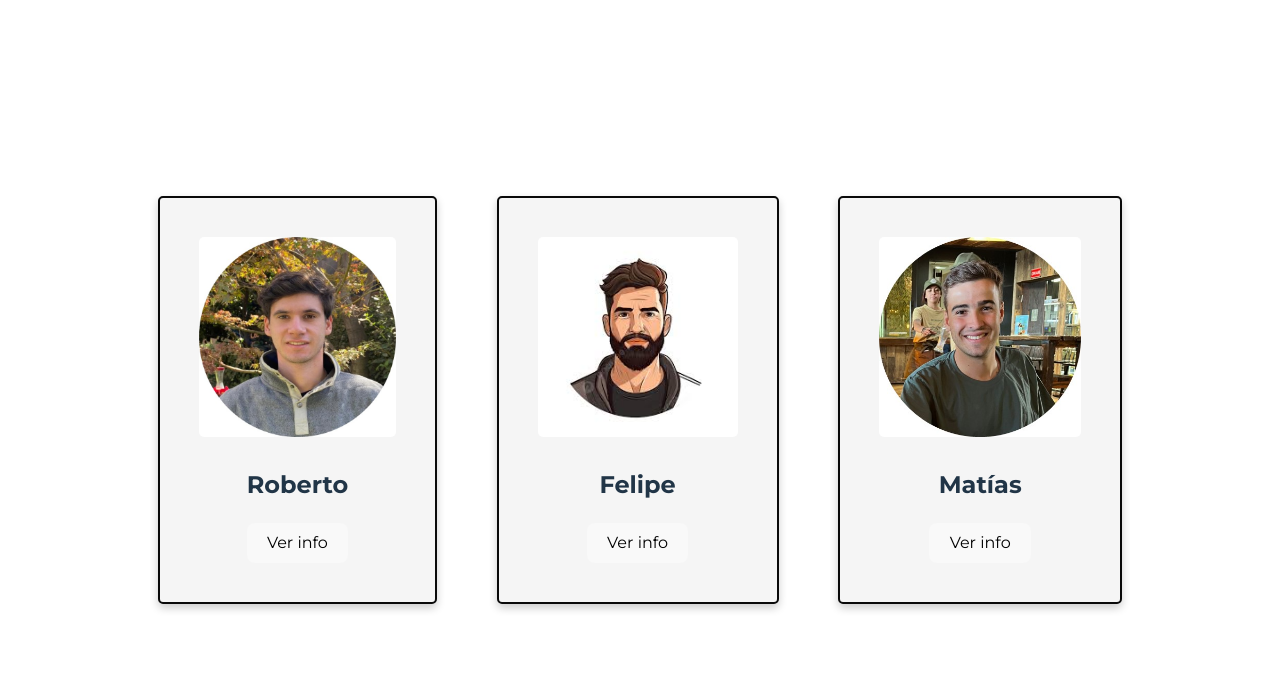
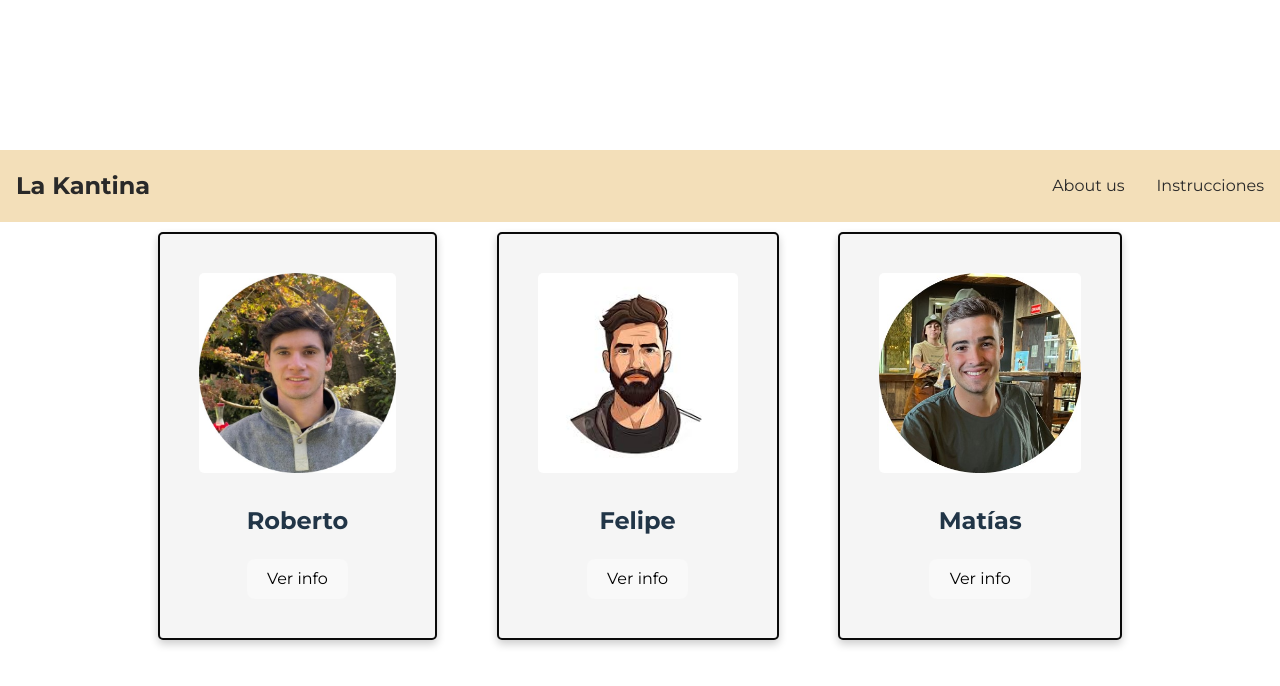
Before and after one commit to IIC2513/Goodteam_frontend, a React (Vite) app: page /board in a window 1280 px wide. Shown: the top 686 px of the page. Built offline with nearby package versions, Linux system fonts and the light colour scheme.

Commit message:
Version 1 Navbar, funciona sin diseño

```diff
--- a/src/App.css
+++ b/src/App.css
@@ -1,5 +1,4 @@
 #root {
-  max-width: 1280px;
   margin: 0 auto;
   padding: 2rem;
   text-align: center;
--- a/src/App.jsx
+++ b/src/App.jsx
@@ -2,6 +2,7 @@ import { useState } from 'react'
 import reactLogo from './assets/react.svg'
 import viteLogo from '/vite.svg'
 import './App.css'
+import { Navbar } from './Navbar'
 
 function App() {
   const [count, setCount] = useState(0)
--- /dev/null
+++ b/src/Layout.jsx
@@ -0,0 +1,16 @@
+import React from "react";
+import { Outlet } from "react-router-dom";
+import { Navbar } from "./Navbar";
+
+const Layout = () => {
+    return (
+        <>
+            <Navbar/>
+            <div>
+                <Outlet/>
+            </div>
+        </>
+    );
+};
+
+export default Layout;
--- /dev/null
+++ b/src/Navbar.css
@@ -0,0 +1,32 @@
+nav {
+    display: flex;
+    justify-content: space-between;
+    align-items: center;
+    background-color: #f3dfb9;
+    width: 100%;
+}
+
+nav .title {
+    font-size: 1.5rem;
+    margin: 1rem;
+    font-weight: bold;
+    text-decoration: none;
+    color: #292929;
+}
+
+nav ul {
+    display: flex;
+}
+
+nav ul li {
+    list-style: none;
+}
+
+nav ul li a {
+    display: block;
+    text-decoration: none;
+    color: #292929;
+    padding: 0.5rem;
+    margin: 0 0.5rem;
+    border-radius: 0.5rem;
+}
--- /dev/null
+++ b/src/Navbar.jsx
@@ -0,0 +1,18 @@
+import React from "react";
+import { Link } from "react-router-dom";
+import './Navbar.css';
+
+
+export const Navbar = () => {
+    return(
+        <nav>
+            <Link to='/' className="title">
+                La Kantina
+            </Link>
+            <ul>
+                <li><Link to="/about_us">About us</Link></li>
+                <li><Link>Instrucciones</Link></li>
+            </ul>
+        </nav>
+    );
+};
--- a/src/Routing.jsx
+++ b/src/Routing.jsx
@@ -2,15 +2,18 @@ import { BrowserRouter, Routes, Route } from 'react-router-dom'
 import About_us from './About_us'
 import App from './App'
 import Board from './Board'
+import Layout from './Layout'
 
 function Routing(){
     return (
         <>
         <BrowserRouter>
             <Routes>
-                <Route path={'/about_us'} element={<About_us/>}/>
-                <Route path={'/'} element={<App/>}/>
-                <Route path={'board'} element={<Board/>}/>
+                <Route path={"/"} element={<Layout/>}>
+                    <Route path={'/about_us'} element={<About_us/>}/>
+                    <Route index element={<App/>}/>
+                    <Route path={'board'} element={<Board/>}/>
+                </Route>
             </Routes>
         </BrowserRouter>
         </>
```
